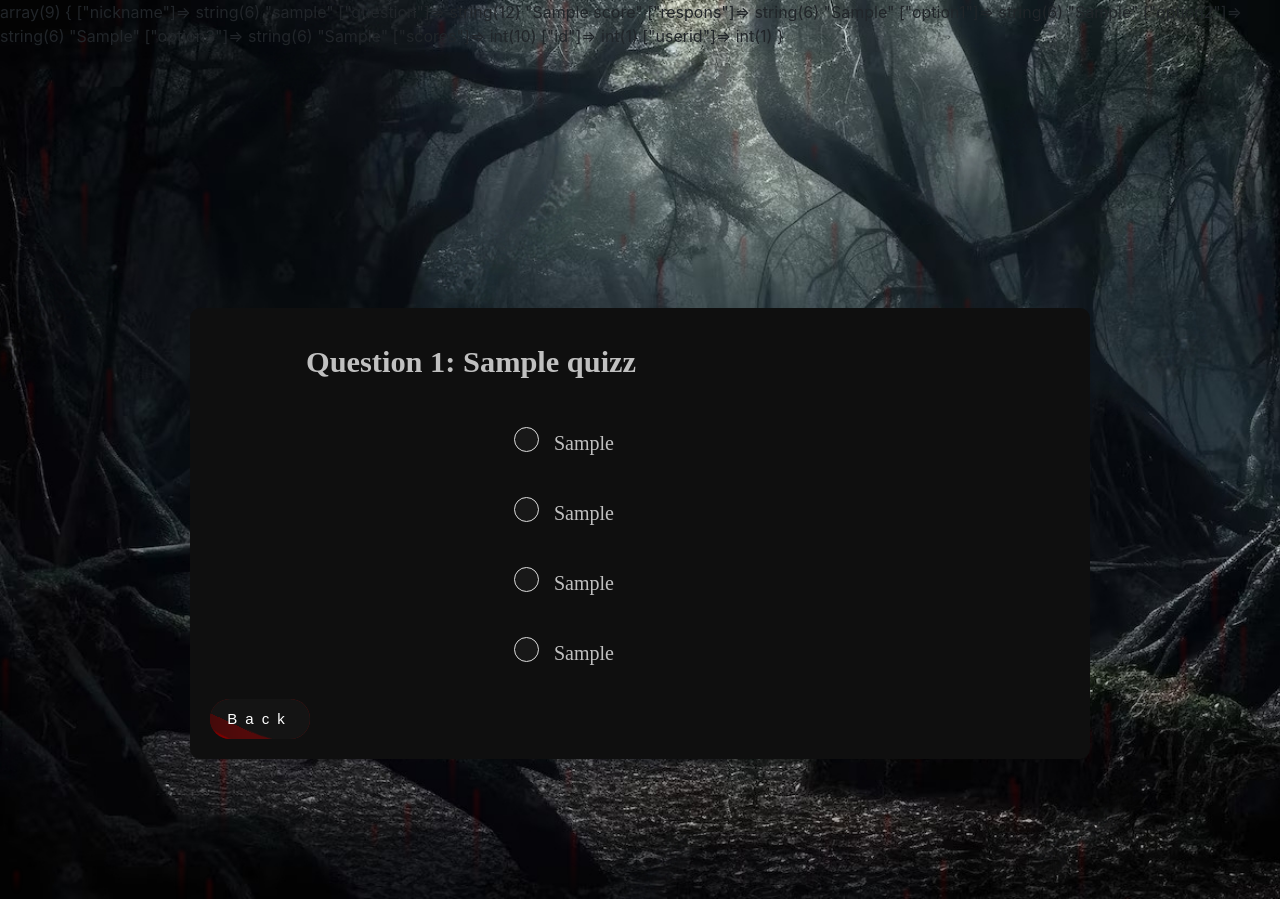
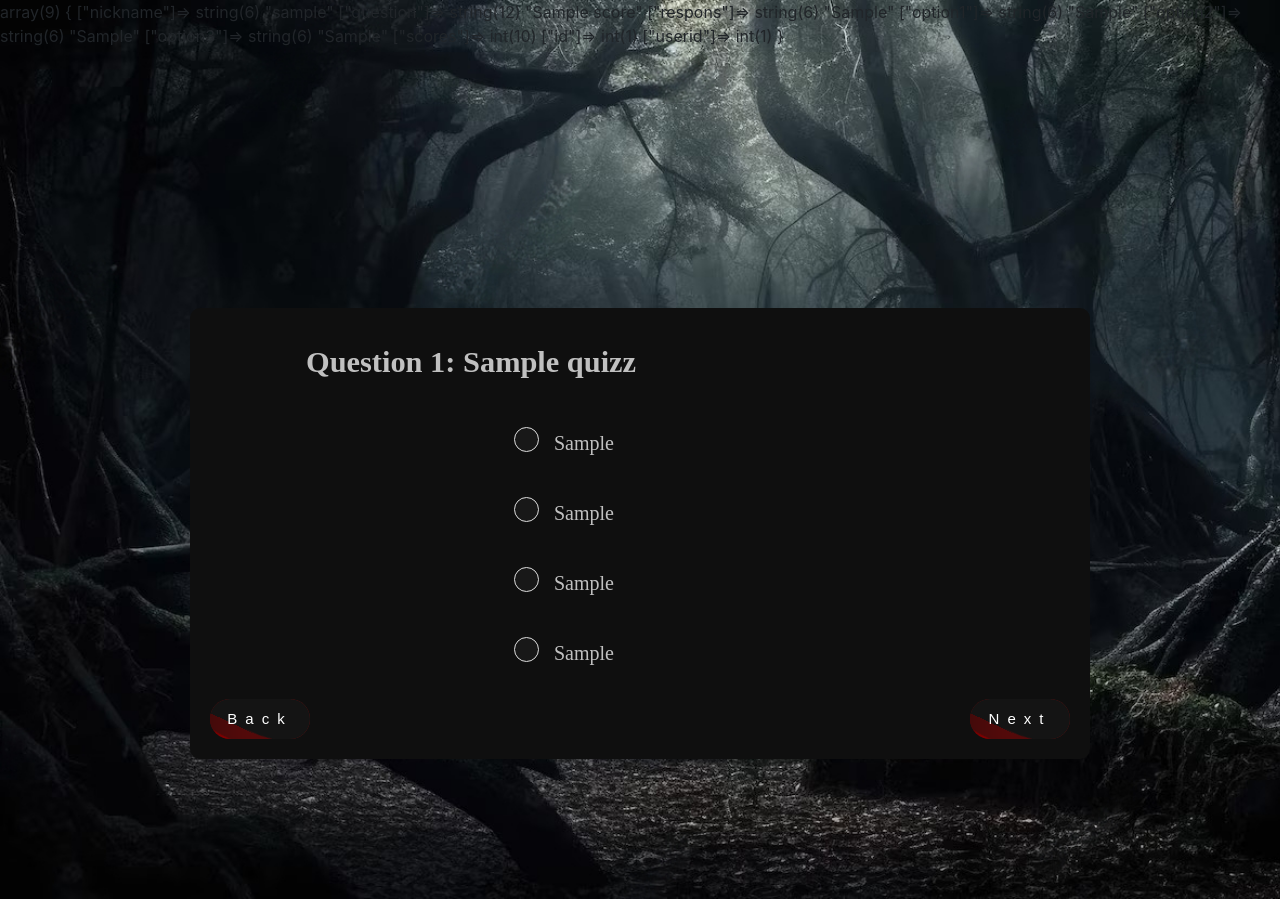
Before and after one commit to SoslanGab/tpquiz, a PHP site: page /quizz.php in a window 1280 px wide. Run offline with PHP 8.4, Linux system fonts and the light colour scheme; the visitor is signed in with stand-in values (Sample User, id 1); tables that the repository leaves empty or names only in its code hold one stand-in row (values such as "Sample post").

Commit message:
sa marche

```diff
--- a/htdocs/index.php
+++ b/htdocs/index.php
@@ -15,7 +15,7 @@ include 'connexion.php';
 
 </head>
 <body>
-<div id="rain-container"></div>
+<!-- <div id="rain-container"></div> -->
 
 <section id="s_connexion" class="vh-100 s_connexion">
     <div class="container  h-150">
--- a/htdocs/quizz.php
+++ b/htdocs/quizz.php
@@ -50,7 +50,7 @@ while ($row = $result->fetch(PDO::FETCH_ASSOC)) {
     <!-- <canvas id="canvas"></canvas> -->
     <!-- effets arrière plan -->
 
-<div id="rain-container"></div>
+<!-- <div id="rain-container"></div> -->
 
 
 <section id= s_connexion class="vh-100 s_connexion">
@@ -63,7 +63,15 @@ while ($row = $result->fetch(PDO::FETCH_ASSOC)) {
                     <div class="liquid"></div>
                 </a>
             </div>
-        </section>
+            <div id="next">
+                <a href=""  class="buttonnext">
+                    <span>Next</span>
+                    <div class="liquid"></div>
+                </a>
+            </div>
+        </div>
+    </div>
+</section>
 
     <script src="https://code.jquery.com/jquery-3.6.0.min.js"></script>
     <script src="js/main.js"></script>
@@ -136,7 +144,7 @@ while ($row = $result->fetch(PDO::FETCH_ASSOC)) {
                         }
                     });
                     // Passer à la question suivante
-                    currentQuestion++;
+                        currentQuestion++;
                     // Incrémenter le score de 1
                         current_score++;
 
```
